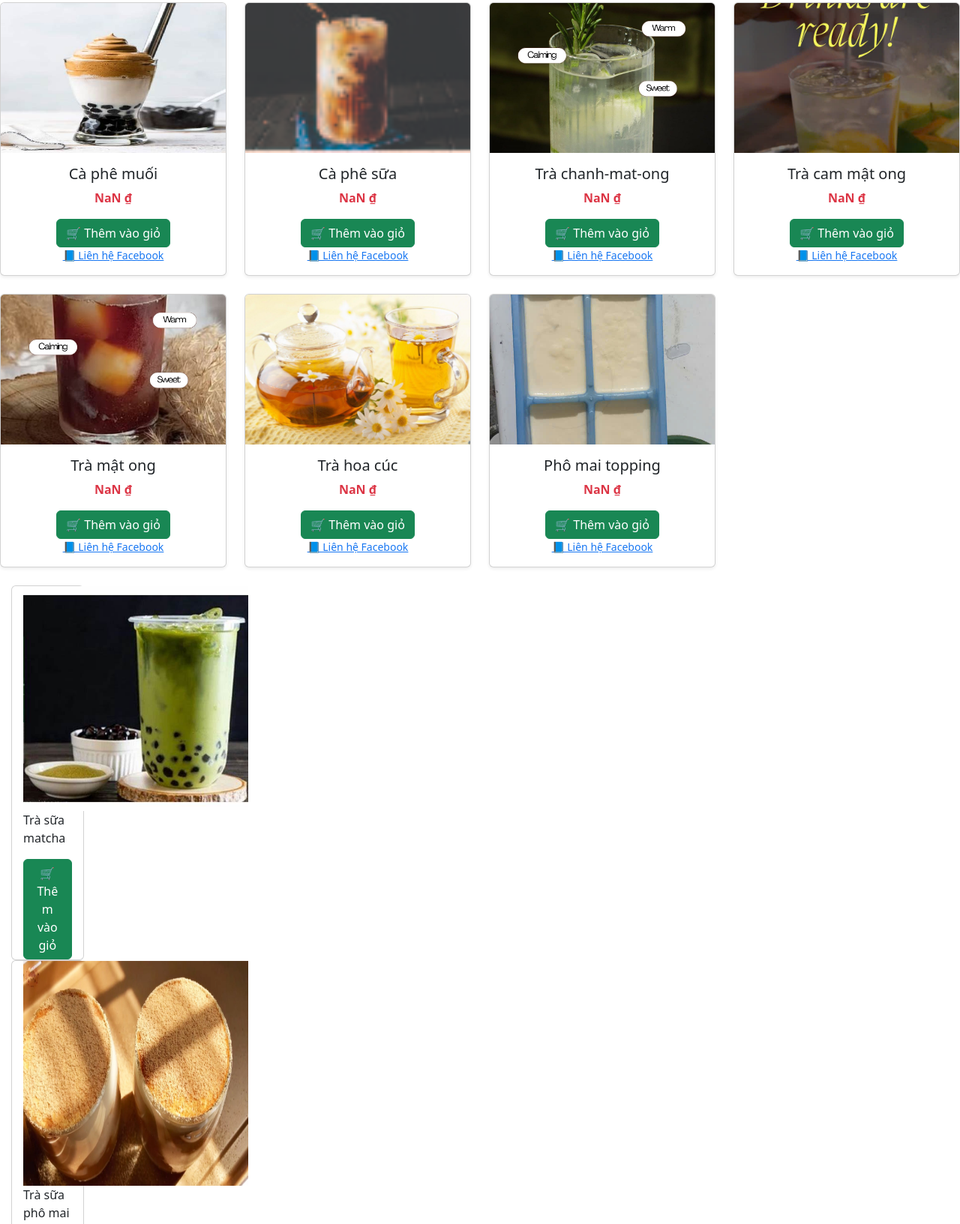
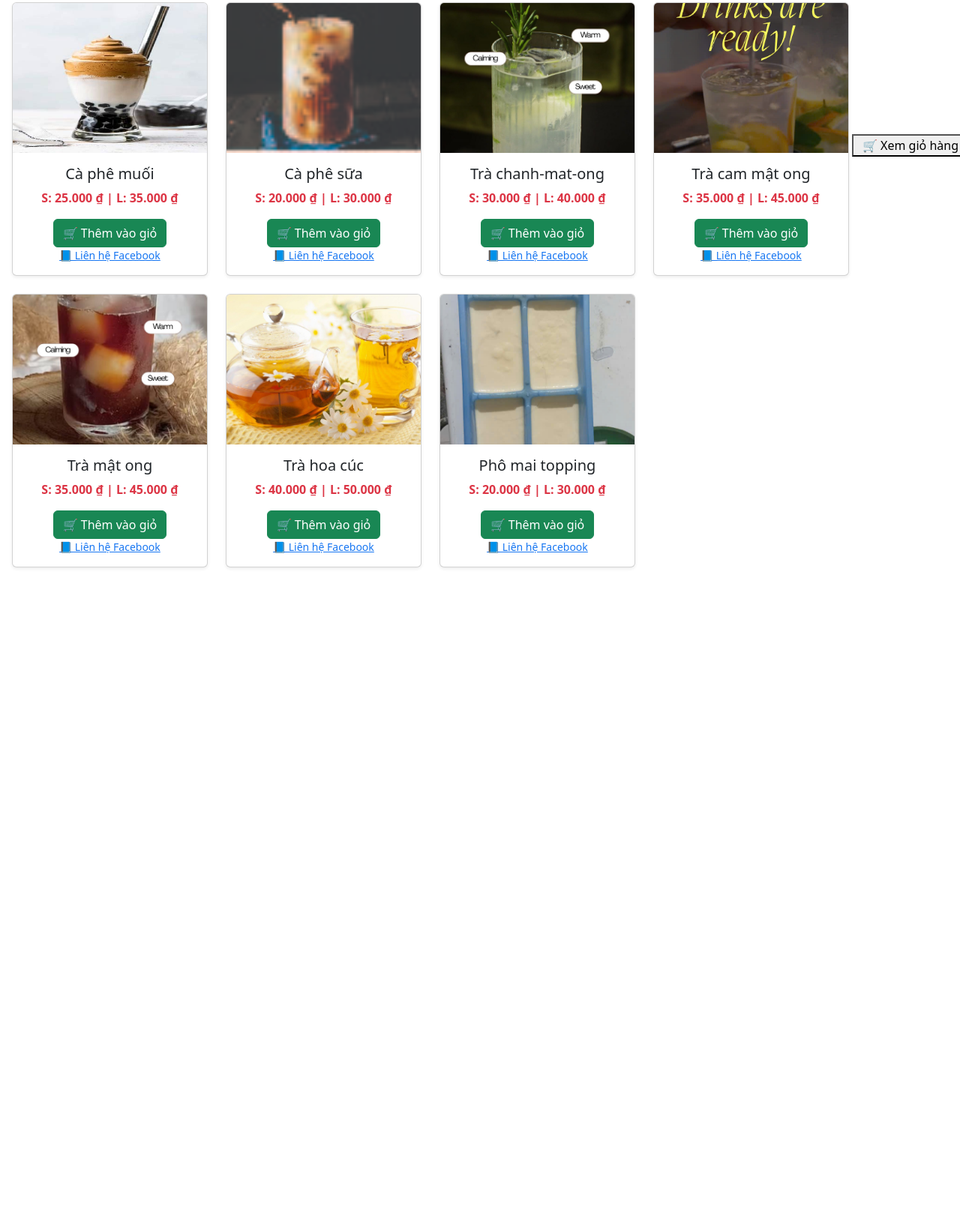
Before and after one commit to ThaoNHiClover/Thaonhinamitea1972000, a website: page index.html in a window 1280 px wide. Shown: the part 1044-2677 px from the top of the page at 75% size. After the commit the page ends 1833 px from the top, so only its background shows below. Drawn offline with nearby package versions, Linux system fonts and the light colour scheme; no server answers.

Commit message:
update code

```diff
--- a/index.html
+++ b/index.html
@@ -140,47 +140,14 @@
     <span class="sr-only">Next</span>
   </a>
 </div>
-<section id="sanpham" class="">
+<section id="sanpham" class="d-flex justify-content-between align-items-center mb-2">
+  <div class="container">
+  <div class="row" id="productGrid"></div>
+</div>
   <div class="row" id="productGrid">
-  <div class="col-md-3"><a href="VỀ CHÚNG TÔI.html" target="_blank"><img src="./tra-sua-den.jpg"></a>
-     <p>Trà sữa truyền thống</p>
-    <div class="card col-md-4"></div> <button class="btn btn-success" onclick="addToCart(1, 'Trà sữa truyền thống', S:25000 L:35000)">🛒Thêm vào giỏ</button>
-  </button> </div> </div>
-<div class="col-md-3"> <div class="card col-md-4"><a href="KIẾN THỨC TRÀ SỮA.html" target="_blank"><img src="mat-cha-latte.jpg"width="300px"; height="300px"alt=" Trà sữa thái xanh"></a>
-<p>Trà sữa matcha</p>
-    <button class="btn btn-success" onclick="addToCart(2, 'Trà sữa thái xanh', S:25000 L: 35000)">🛒Thêm vào giỏ</button> </div> </div>
-<div class="col-md-3"> <div class="card col-md-4"><a href="KIẾN THỨC TRÀ SỮA.html" target="_blank"><img src="tra-sua-pho-mai.jpg" width="300px"; height="300px" alt="Trà sữa phô mai"></a>
-<p>Trà sữa phô mai</p>
-  <button class="btn btn-success" onclick="addToCart(2, 'Trà sữa phô mai', S:25000 L: 35000)">🛒Thêm vào giỏ</button> </div> </div>
-<div class="col-md-3"> <div class="card col-md-4"><a href="TRÀ SỮA VÀ ĐỜI SỐNG.html"target="_blank"><img src="tra-xa-den.jpg"width="300px"; height="300px"alt="Trà xạ đen"></a>
-<p>Trà xạ đen</p>
-<button class="btn btn-success" onclick="addToCart(2, 'Trà xạ đen', S:20000 L: 30000)">🛒Thêm vào giỏ</div></button> </div> </div>
-<div class="col-md-3"> <div class="card col-md-4"><a href="TRÀ SỮA VÀ ĐỜI SỐNG.html"target="_blank"><img src="ca-phe-muoi.jpg"width="300px"; height="300px"alt="Cà phê muối"></a>
-<p>Cà phê muối</p>
-<button class="btn btn-success" onclick="addToCart(2, 'Cà phê muối', S:30000 L: 40000)">🛒Thêm vào giỏ</button> </div> </div>
-<div class="col-md-3"> <div class="card col-md-4"><a href="TRÀ SỮA VÀ ĐỜI SỐNG.html" target="_blank"><img src="ca-phe-sua.jpeg"width="300px"; height="300px"alt="Cà phê sữa"></a>
-<p>Cà phê sữa </p>
-<button class="btn btn-success" onclick="addToCart(2, 'Cà phê sữa',S:25000 L: 35000)">🛒Thêm vào giỏ</a></button> </div>
-<div class="col-md-3"> <div class="card col-md-4"><a href="TRÀ SỮA VÀ ĐỜI SỐNG.html" target="_blank"><img src="./tra-chanh-mat-ong.jpg"width="300px"; height="300px"alt="Trà chanh mật ong"></a>
-<p>Trà chanh mật ong</p>
-<button class="btn btn-success" onclick="addToCart(2, 'Trà chanh mật ong',S:25000 L: 35000)">🛒Thêm vào giỏ</a></button> </div>
- <div class="col-md-3"> <div class="card col-md-4"><a href="TRÀ SỮA VÀ ĐỜI SỐNG.html" target="_blank"><img src="./tra-cam-mat-ong.jpg"width="300px"; height="300px"alt="Trà-cam-mat-ong"></a>
- <p>Trà cam mật ong </p>
-<button class="btn btn-success" onclick="addToCart(2, 'Trà cam mật ong',S:35000 L: 40000)">🛒Thêm vào giỏ</button> </div>
-  <div class="col-md-3"> <div class="card col-md-4"><a href="TRÀ SỮA VÀ ĐỜI SỐNG.html" target="_blank"><img src="./tra-mat-ong.jpg"width="300px"; height="300px"alt="Trà mật ong"></a>
-   <p>Trà mật ong</p>
-   <button class="btn btn-success" onclick="addToCart(2, 'Trà mật ong',S:30000 L: 35000)">🛒Thêm vào giỏ</button> </div>
-  <div class="col-md-3"> <div class="card col-md-4"><a href="TRÀ SỮA VÀ ĐỜI SỐNG.html" target="_blank"><img src="./tra-hoa-cuc.jpg"width="300px"; height="300px"alt="Trà hoa cúc"></a>
- <p>Trà hoa cúc </p>
- <button class="btn btn-success" onclick="addToCart(2, 'Trà hoa cúc',S:40000 L: 50000)">🛒Thêm vào giỏ</button> </div>
- <div class="col-md-3"> <div class="card col-md-4"><a href="TRÀ SỮA VÀ ĐỜI SỐNG.html" target="_blank"><img src="./pho-mai-topping.jpg"width="300px"; height="300px"alt="Phô mai topping"></a>
-<p> Phô mai topping </p>
-<button class="btn btn-success" onclick="addToCart(2, 'Phô mai topping',S:12000 L: 20000)">🛒Thêm vào giỏ</button> </div> </div>
-</div></section>
-<div class="row" id="productGrid">
   <button class="d-flex justify-content-between align-items-center mb-2" onclick="toggleCart()">
   🛒 Xem giỏ hàng
-</button>
+</button></div></section>
  <!-- Modal thêm vào giỏ -->
 <div class="modal fade" id="cartModal" tabindex="+1">
   <div class="modal-dialog modal-lg modal-dialog-centered">
--- a/script.js
+++ b/script.js
@@ -19,8 +19,8 @@ async function loadProducts() {
           <img src="${p.image}" class="card-img-top" style="height:200px;object-fit:cover">
           <div class="card-body text-center">
             <h5 class="card-title">${p.name}</h5>
-            <p class="card-text text-danger font-weight-bold">${formatPrice(p.price)}</p>
-            <button class="btn btn-success" onclick="openSizeModal('${p.id}', '${p.name.replace(/'/g, "\\'")}',   ${p.priceS},
+            <p class="card-text text-danger font-weight-bold">S: ${formatPrice(p.priceS)} | L: ${formatPrice(p.priceL)}</p>
+            <button class="btn btn-success" onclick="addtoCart('${p.id}', '${p.name.replace(/'/g, "\\'")}',   ${p.priceS},
   ${p.priceL})">
               🛒 Thêm vào giỏ
             </button>
```
